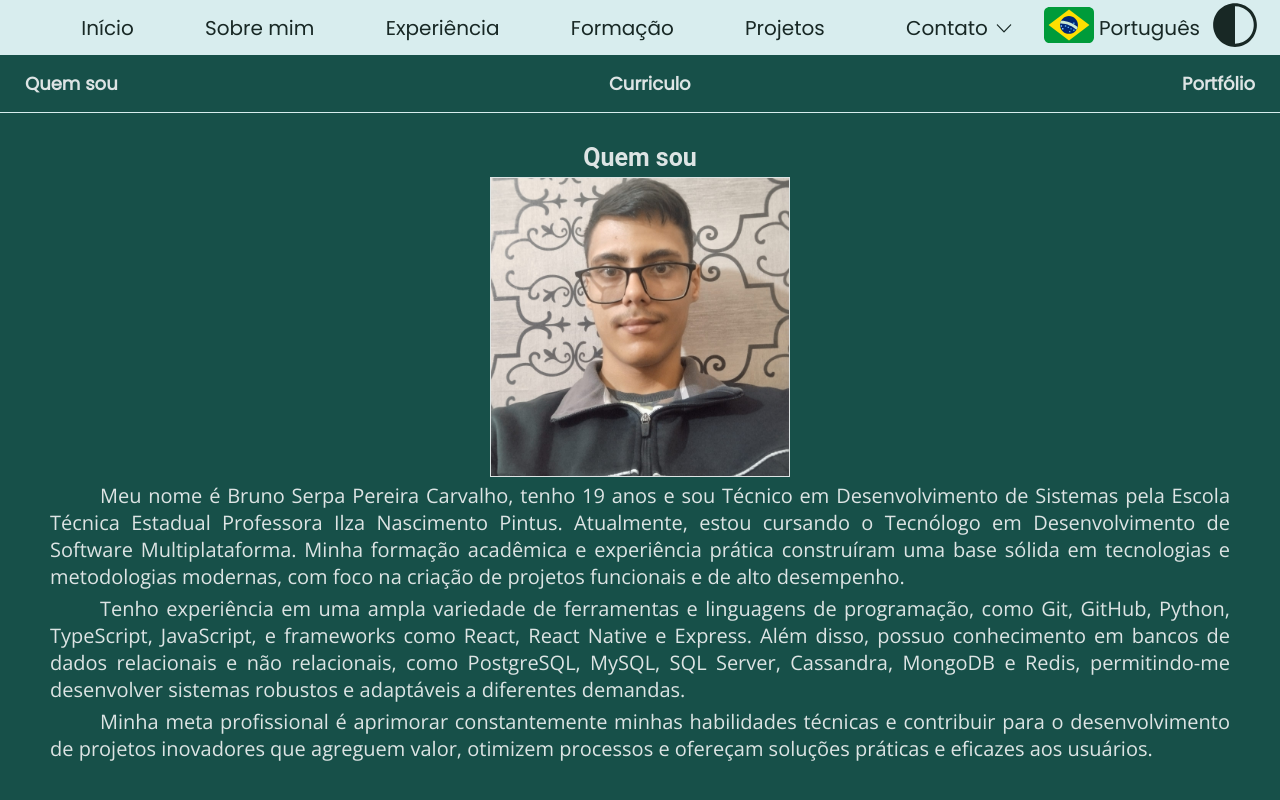
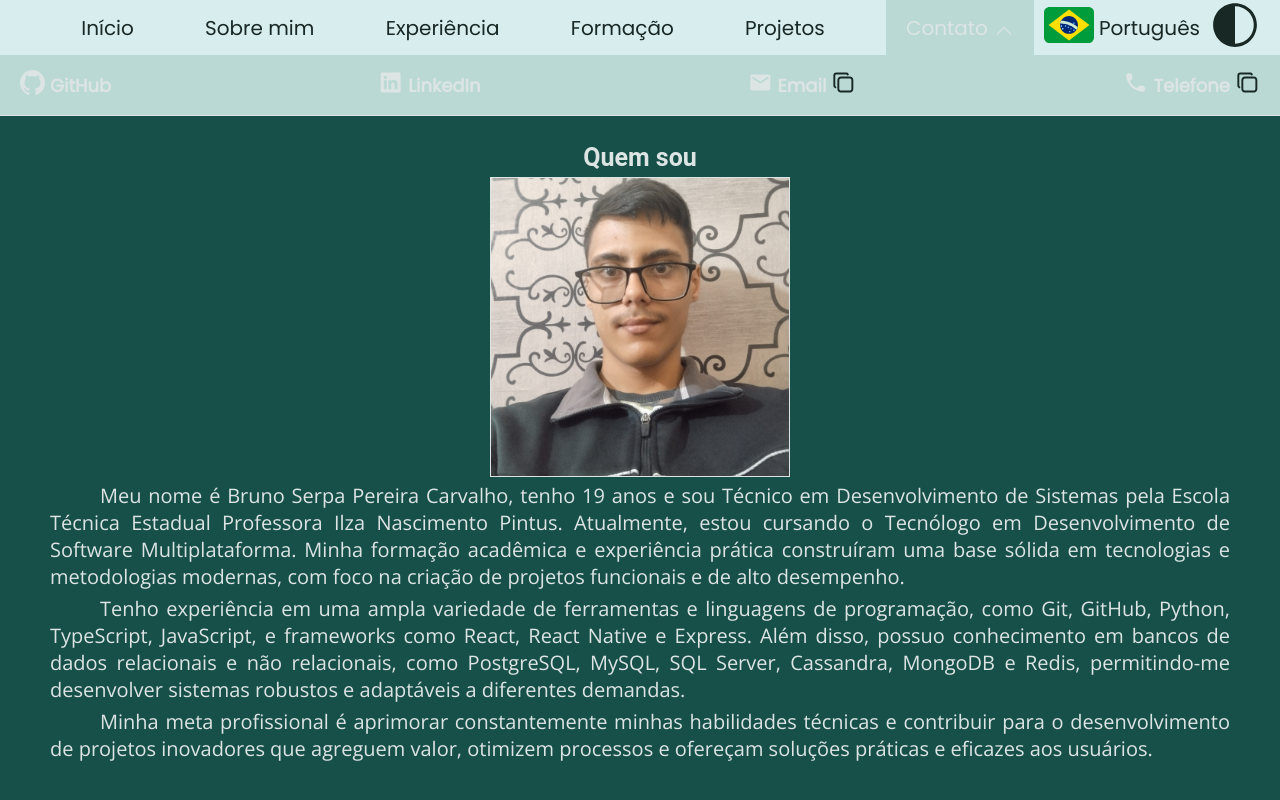
Before and after one commit to BrunoSerpa/portfolio-code, a React (Create React App) app: page / in a window 1280 px wide. Both pictures are taken after a click on the link "Contato". Shown: the top 800 px of the page. Built offline with nearby package versions, Linux system fonts and the light colour scheme.

Commit message:
Add Contacts component and integrate with Header for improved contact display

```diff
--- /dev/null
+++ b/src/components/Contacts/index.tsx
@@ -0,0 +1,32 @@
+
+import { IconCopy, IconEmail, IconGithub, IconLinkedin, IconPhone } from "../../assets";
+import Props from "../../types";
+import ImgSVG from "../Svg";
+import { DivContact, DivContacts, LinkContacts, TextContacts } from "./style";
+
+export default function Contacts(contacts: Readonly<Props>) {
+    return (
+        <>
+            <DivContacts theme={contacts.data.theme}>
+                <DivContact>
+                    <ImgSVG src={IconGithub} height="25" width="25" path={contacts.data.theme.textColor1} />
+                    <LinkContacts theme={contacts.data.theme}>GitHub</LinkContacts>
+                </DivContact>
+                <DivContact>
+                    <ImgSVG src={IconLinkedin} height="25" width="25" path={contacts.data.theme.textColor1} />
+                    <LinkContacts theme={contacts.data.theme}>LinkedIn</LinkContacts>
+                </DivContact>
+                <DivContact>
+                    <ImgSVG src={IconEmail} height="25" width="25" path={contacts.data.theme.textColor1} />
+                    <TextContacts theme={contacts.data.theme}>Email</TextContacts>
+                    <ImgSVG src={IconCopy} height="25" width="25" fill={contacts.data.theme.textColor1} />
+                </DivContact>
+                <DivContact>
+                    <ImgSVG src={IconPhone} height="25" width="25" path={contacts.data.theme.textColor1} />
+                    <TextContacts theme={contacts.data.theme}>Telefone</TextContacts>
+                    <ImgSVG src={IconCopy} height="25" width="25" fill={contacts.data.theme.textColor1} />
+                </DivContact>
+            </DivContacts>
+        </>
+    );
+}
--- /dev/null
+++ b/src/components/Contacts/style.ts
@@ -0,0 +1,31 @@
+import styled from "styled-components";
+import { font1 } from "../../styles";
+
+const DivContacts = styled.div`
+    align-items: center;
+    background-color: ${(props) => props.theme.backgroundColor2};
+    border-bottom: 1px solid ${(props) => props.theme.textColor1};
+    display: flex;
+    flex-wrap: wrap;
+    gap: 25px;
+    justify-content: space-between;
+    padding: 15px 20px;
+    position: absolute;
+    width: 100%;
+`;
+const DivContact = styled.div`
+    align-items: center;
+    background-color: ${(props) => props.theme.backgroundColor2};
+    display: flex;
+    gap: 5px;
+`;
+const LinkContacts = styled.a`
+    color: ${(props) => props.theme.textColor1};
+    ${font1};
+`;
+const TextContacts = styled.p`
+    color: ${(props) => props.theme.textColor1};
+    ${font1};
+`;
+
+export { DivContacts, DivContact, LinkContacts, TextContacts };
--- a/src/components/Header/index.tsx
+++ b/src/components/Header/index.tsx
@@ -1,9 +1,10 @@
-import { useEffect } from "react";
+import { useEffect, useState } from "react";
 import { FlagBrazil, IconDropdown, IconTheme } from "../../assets";
 import Props from "../../types";
 import { DivContact, DivDropdown, DivFlag, DivFunctions, DivHeader, DivLinks, FunctionTheme, LinkHeader, TextFunctions } from "./style";
 import { DarkMode, WhiteMode } from "../../styles";
 import ImgSVG from "../Svg";
+import Contacts from "../Contacts";
 
 export default function Header(header: Readonly<Props>) {
     const changeTheme = () => {
@@ -20,7 +21,13 @@ export default function Header(header: Readonly<Props>) {
         if (localStorage.getItem("theme") !== "default") header.sets.theme(DarkMode);
     }, [header.sets]);
 
+    const [showContact, setShowContact] = useState(false);
+
+    const toggleDropdown = () => {
+        setShowContact(!showContact);
+    };
     return (
+        <>
             <DivHeader theme={header.data.theme}>
                 <DivLinks>
                     <LinkHeader href="/home" theme={header.data.theme}>Início</LinkHeader>
@@ -30,10 +37,10 @@ export default function Header(header: Readonly<Props>) {
                     <LinkHeader href="/project" theme={header.data.theme}>Projetos</LinkHeader>
                 </DivLinks>
                 <DivFunctions>
-                <DivContact>
-                    <TextFunctions theme={header.data.theme}>Contato</TextFunctions>
-                    <DivDropdown>
-                        <ImgSVG src={IconDropdown} height="20" width="20" path={header.data.theme.textColor4} />
+                    <DivContact theme={header.data.theme} showContact={showContact} onClick={toggleDropdown}>
+                        <TextFunctions theme={header.data.theme} showContact={showContact}>Contato</TextFunctions>
+                        <DivDropdown showContact={showContact}>
+                            <ImgSVG src={IconDropdown} height="20" width="20" path={showContact ? header.data.theme.textColor1 : header.data.theme.textColor4} />
                         </DivDropdown>
                     </DivContact>
                     <DivFlag>
@@ -45,5 +52,7 @@ export default function Header(header: Readonly<Props>) {
                     </FunctionTheme>
                 </DivFunctions>
             </DivHeader>
+            {showContact && <Contacts {...header} />}
+        </>
     );
 };
--- a/src/components/Header/style.ts
+++ b/src/components/Header/style.ts
@@ -1,15 +1,17 @@
 import styled from "styled-components";
 import { font2 } from "../../styles";
 
-const DivContact = styled.a`
+const DivContact = styled.a<{ showContact: boolean }>`
     align-items: center;
     cursor: pointer;
     display: flex;
     gap: 6px;
     padding: 0 20px;
+    background-color: ${(props) => props.showContact ? props.theme.backgroundColor2 : 'transparent'};
 `;
-const DivDropdown = styled.div`
-    margin-top: 8px;
+const DivDropdown = styled.div<{ showContact: boolean }>`
+    transform: ${(props) => props.showContact ? 'rotate(180deg)' : 'rotate(0deg)'};
+    margin-top: ${(props) => props.showContact ? '0' : '8px'};
 `;
 const DivFlag = styled.div`
     align-items: center;
@@ -46,8 +48,8 @@ const LinkHeader = styled.a`
     ${font2};
     text-decoration: none;
 `;
-const TextFunctions = styled.p`
-    color: ${(props) => props.theme.textColor4};
+const TextFunctions = styled.p<{ showContact?: boolean }>`
+    color: ${(props) => props.showContact ? props.theme.textColor1 : props.theme.textColor4};
     ${font2};
 `;
 
```
Lines whose indentation alone changed are shown as unchanged.
